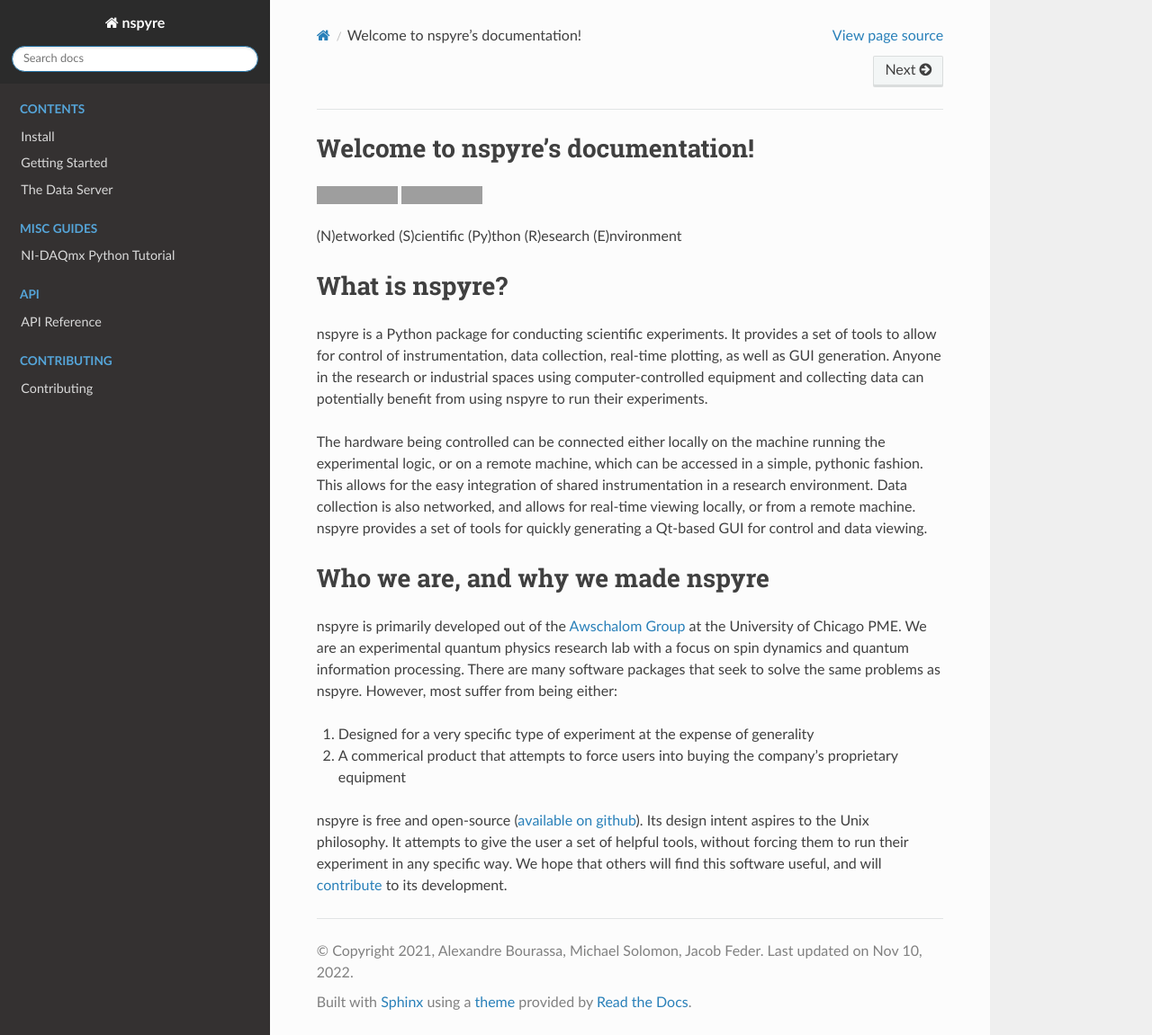
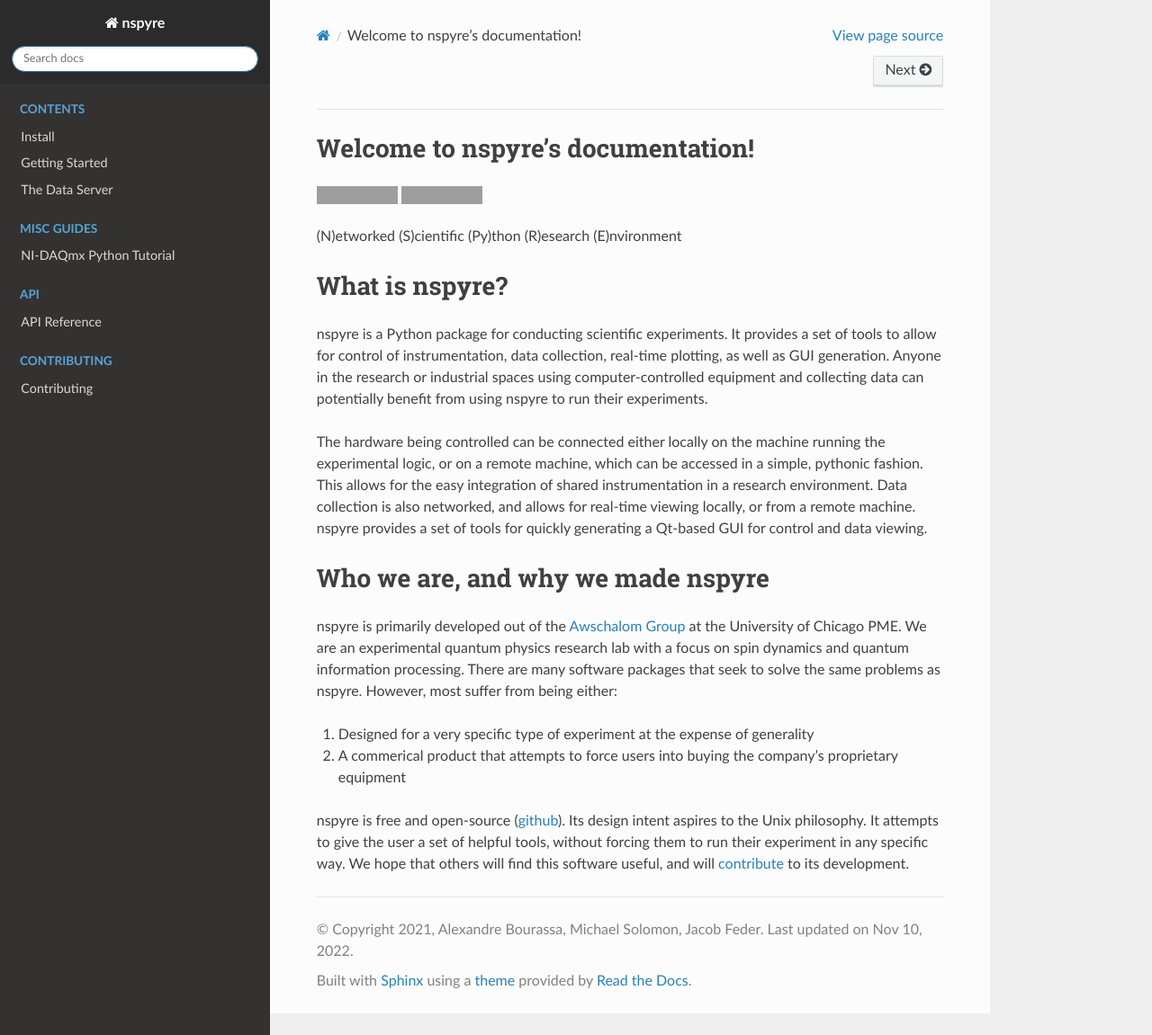
Before and after one commit to nspyre-org/nspyre, a Sphinx documentation site: the page built from docs/source/index.rst, in a window 1280 px wide and 1151 px high. Shown: the whole window at 90% size. Built offline with Sphinx 7.4.7 and the Read the Docs theme 2.0.0, drawn with Linux system fonts in a browser that asks for light colours; grey boxes are pictures that could not be loaded.

Commit message:
minor doc updates

```diff
--- a/docs/source/contributing.rst
+++ b/docs/source/contributing.rst
@@ -4,9 +4,7 @@
 Contributing
 ############
 
-If you’re reading this, you probably want to contribute to nspyre — great! Any and all support is greatly appreciated. This document lays out guidelines and advice for contributing to this project. If you’re thinking of contributing, please start by reading the immediate info below detailing project specifics to get a feel for how contributing to this project works. If you have any questions, feel free to reach out to one of the primary maintainers. nspyre is hosted on GitHub:
-
-`<https://github.com/nspyre-org/nspyre>`_
+If you’re reading this, you probably want to contribute to nspyre — great! Any and all support is greatly appreciated. This document lays out guidelines and advice for contributing to this project. If you’re thinking of contributing, please start by reading the immediate info below detailing project specifics to get a feel for how contributing to this project works. If you have any questions, feel free to reach out to one of the primary maintainers. nspyre is hosted on `GitHub <https://github.com/nspyre-org/nspyre>`_.
 
 Quick Facts
 ===========
--- a/docs/source/index.rst
+++ b/docs/source/index.rst
@@ -72,7 +72,7 @@
 2. A commerical product that attempts to force users into buying the company's proprietary equipment
 
 nspyre is free and open-source
-(`available on github <https://github.com/nspyre-org/nspyre>`__). Its design
+(`github <https://github.com/nspyre-org/nspyre>`__). Its design
 intent aspires to the Unix philosophy. It attempts to give the user a
 set of helpful tools, without forcing them to run their experiment in any
 specific way. We hope that others will find this software useful, and will
```
Also changed, not shown: other parts of docs/source/contributing.rst (+1 -1 lines).
